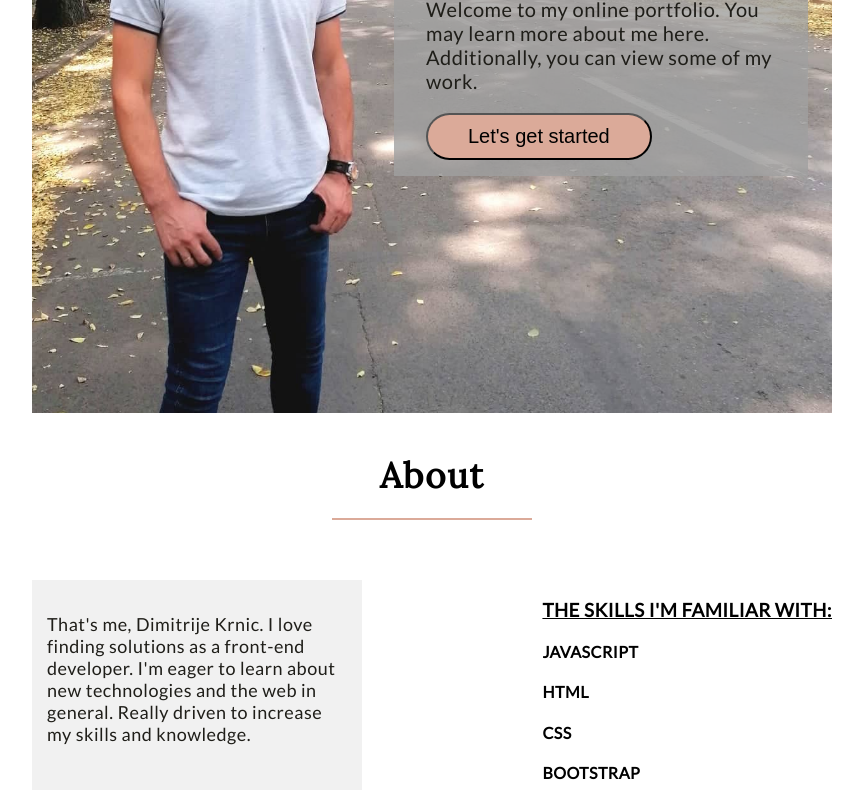
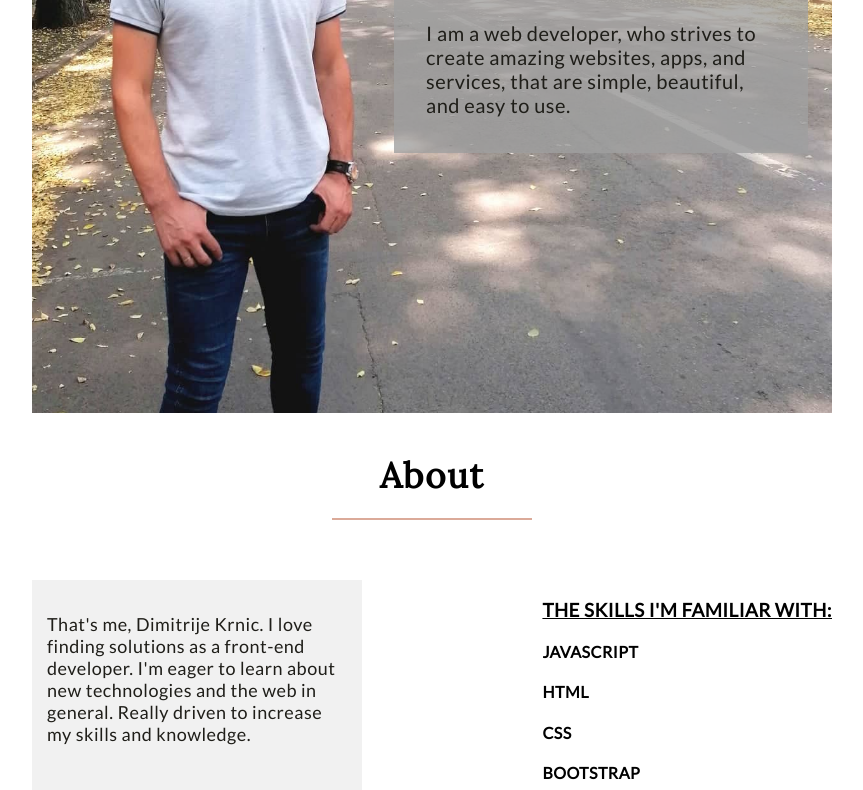
Before and after one commit to Dimitrije1986/Portfolio, a plain HTML site: page index.html in a window 1280 px wide. Shown: the part 481-1271 px from the top of the page, without its empty margins (208-1071 px from the left). Drawn offline with Linux system fonts and the light colour scheme.

Commit message:
text changing

```diff
--- a/index.html
+++ b/index.html
@@ -27,8 +27,8 @@
   	<section id="section1" class="background container">
 		  	<div class="right-floating-div-box">
 			     <h1>Hi, I'm Dimitrije</h1>
-			     <p> Welcome to my online portfolio. You may learn more about me here. Additionally, you can view some of my work.</p>
-			     <button><a href="#section2" >Let's get started</a></button>
+			     <p> I am a web developer, who strives to create amazing websites, apps, and services, that are simple, beautiful, and easy to use.</p>
+			     <!--button><a href="#section2" >Let's get started</a></button-->
 			  </div>
 	  </section>
 
@@ -78,7 +78,7 @@
 			  		<div class="project ">
 			  			<img src="./icon/coding.png">
 			  			<h3>Dance N Soul</h3>
-			  			<p>My first project and website, made for my wife's dance school.</p>
+			  			<p>My first project and website.</p>
 			  			<button><a href="https://dimitrije1986.github.io/Dance-N-Soul/" target="_blanc">View project</a></button>
 			  		</div>
 
```
